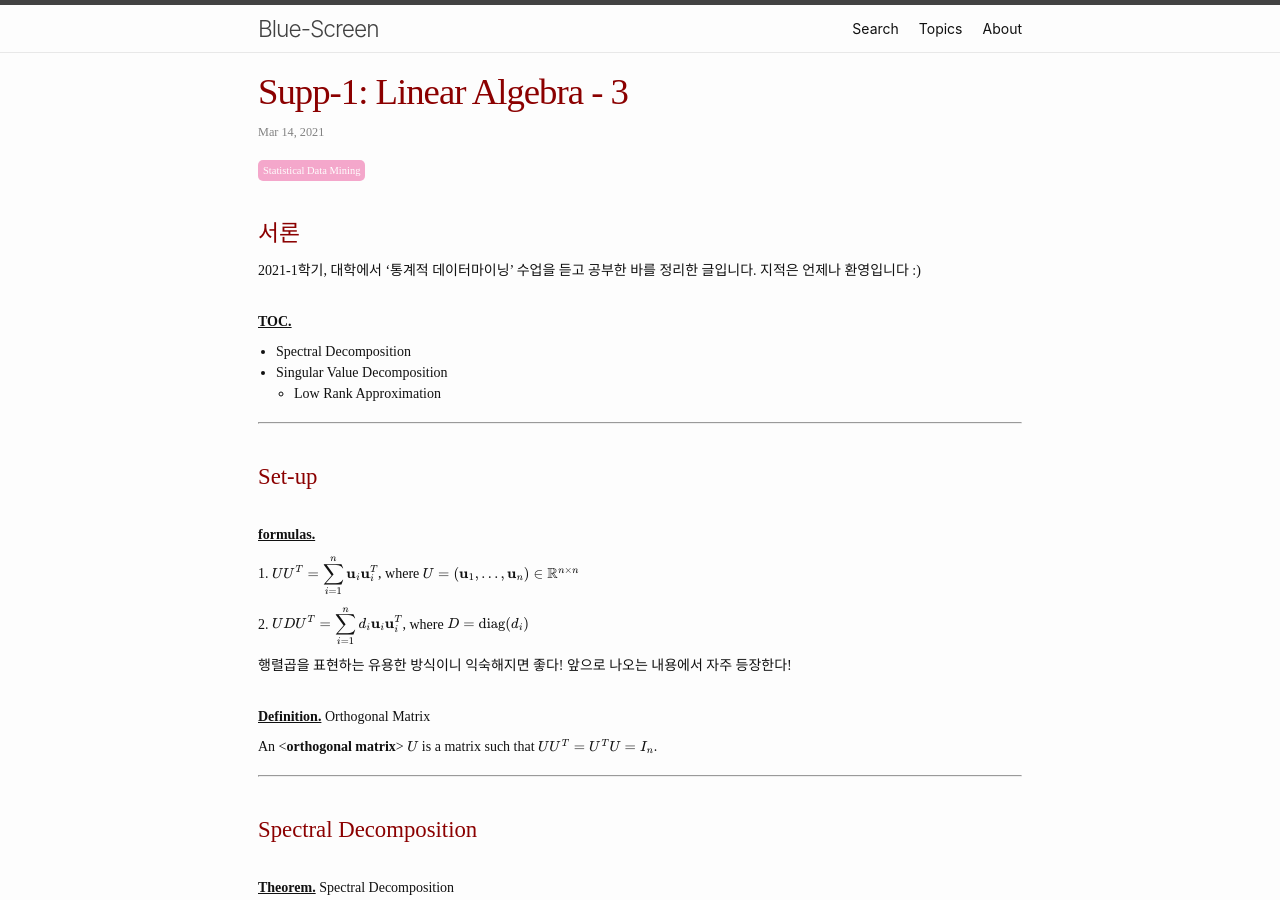
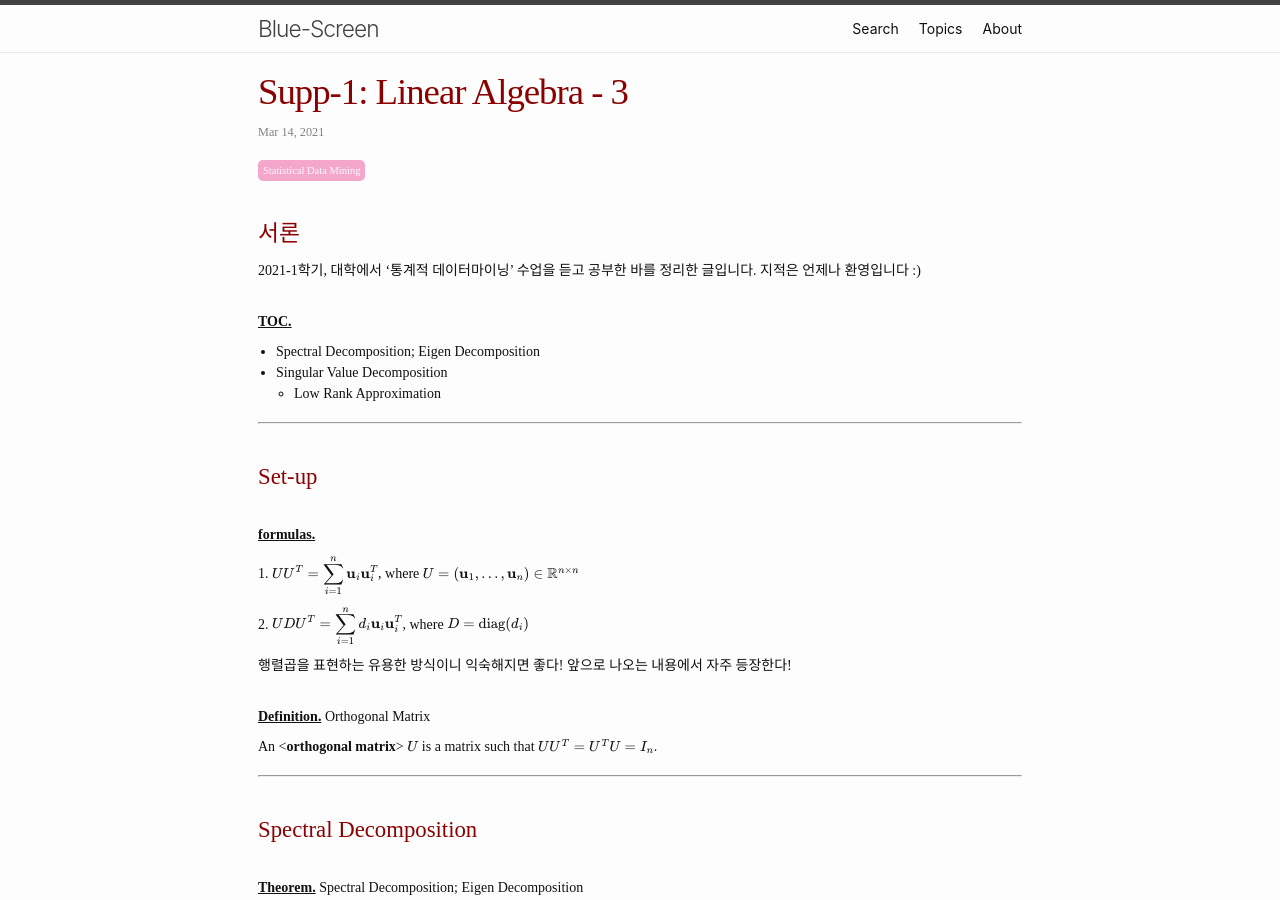
Before and after one commit to BlueHorn07/computer_science, a Jekyll site: the page built from _posts/statistical-data-mining/supplementary/2021-03-14-supp-1-linear-algebra-3.md, in a window 1280 px wide and 900 px high. Built offline with Jekyll 4.4.1, drawn with Linux system fonts in a browser that asks for light colours; nearby versions of some CDN libraries; some web fonts are replaced.

Commit message:
update post

```diff
--- a/_posts/statistical-data-mining/supplementary/2021-03-14-supp-1-linear-algebra-3.md
+++ b/_posts/statistical-data-mining/supplementary/2021-03-14-supp-1-linear-algebra-3.md
@@ -10,7 +10,7 @@ tags: ["Statistical Data Mining"]
 
 <br><span class="statement-title">TOC.</span><br>
 
-- Spectral Decomposition
+- Spectral Decomposition; Eigen Decomposition
 - Singular Value Decomposition
   - Low Rank Approximation
 
@@ -34,7 +34,7 @@ An \<**orthogonal matrix**\> $U$ is a matrix such that $UU^T = U^TU = I_n$.
 
 ### Spectral Decomposition
 
-<br><span class="statement-title">Theorem.</span> Spectral Decomposition<br>
+<br><span class="statement-title">Theorem.</span> Spectral Decomposition; Eigen Decomposition<br>
 
 For a real **symmetric** matrix $A \in \mathbb{R}^{n\times n}$, there exists a diagonal matrix $D = \text{diag}(d_1, \dots, d_n)$ and an orthogonal matrix $U$ s.t. $A = UDU^T$.
 
```
Also changed, not shown: _posts/statistical-data-mining/2021-02-24-statistical-data-mining.md (+3 -2 lines), _posts/statistical-data-mining/supplementary/2021-03-08-supp-1-linear-algebra-2.md (+27 -2 lines).
